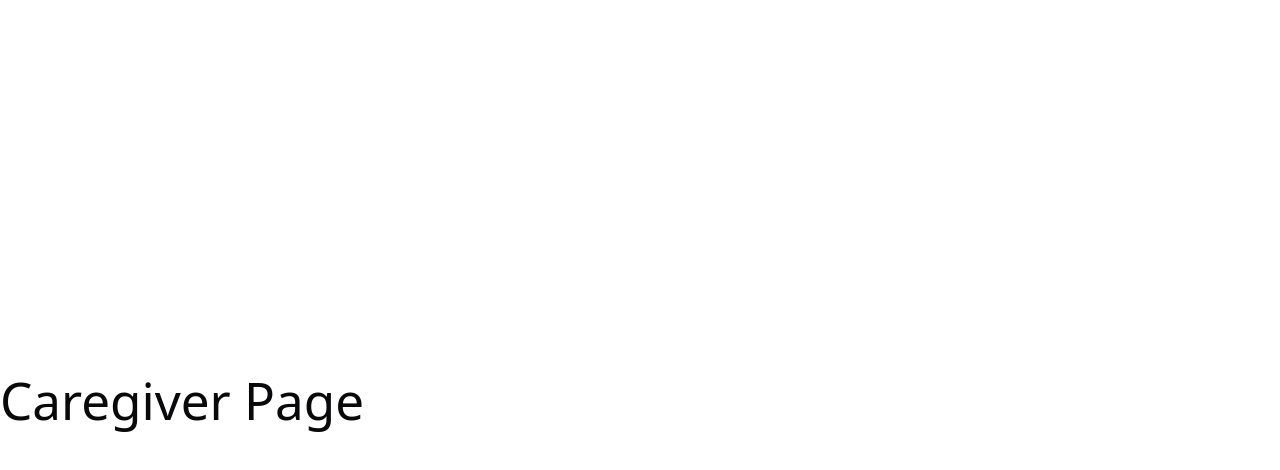
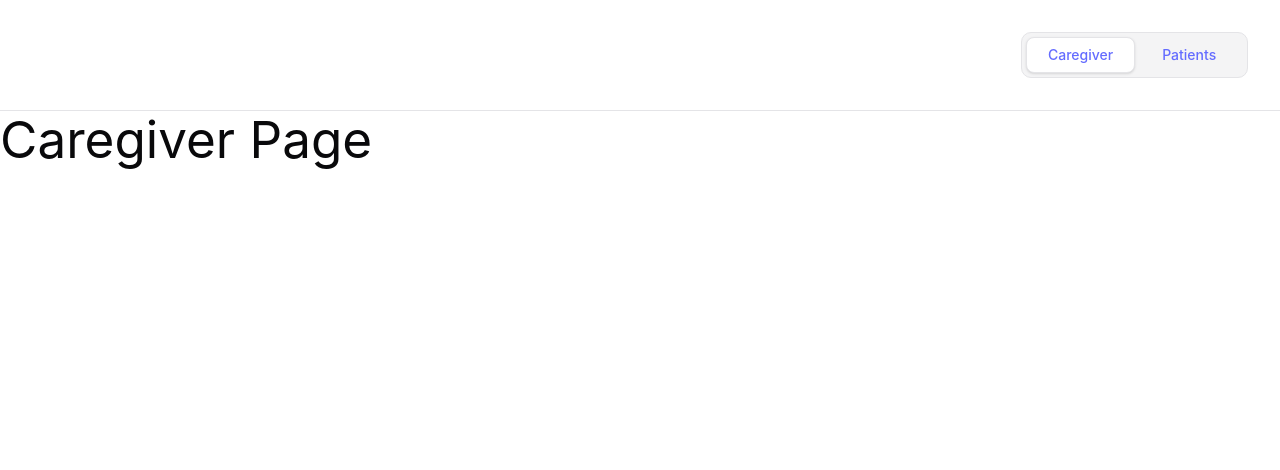
Before and after one commit to GabrielxKuek/buildingblocs-june-2025, a React (Vite) app in the folder client/: page /caregiver in a window 1280 px wide. Shown: the top 470 px of the page. Built offline with nearby package versions, Linux system fonts and the light colour scheme.

Commit message:
create navbar + update styling for main content

```diff
--- a/client/src/App.jsx
+++ b/client/src/App.jsx
@@ -1,12 +1,20 @@
+// import dependencies
+import { BrowserRouter, Routes, Route } from "react-router-dom";
+
+// import components
 import TestPage from './pages/TestPage'
 import ErrorPage from './pages/ErrorPage'
 import CaregiverPage from './pages/CaregiverPage'
 import PatientPage from './pages/PatientPage'
-import { BrowserRouter, Routes, Route } from "react-router-dom";
+import Navbar from "@/components/misc/Navbar"
 
 function App() {
   return (
     <BrowserRouter>
+      {/* Navbar */}
+      <Navbar/>
+
+      {/* Routes */}
       <Routes>
         <Route path="/test" element={<TestPage />} />
         <Route path="/caregiver" element={<CaregiverPage />} />
--- /dev/null
+++ b/client/src/components/misc/Navbar.jsx
@@ -0,0 +1,33 @@
+import { Link, useLocation } from 'react-router-dom';
+import { ToggleGroup, ToggleGroupItem } from "@/components/ui/toggle-group"
+
+const Navbar = () => {
+    const location = useLocation();
+
+    return (
+        <div className="flex justify-end p-8 border-b">
+            <ToggleGroup
+                type="single"
+                value={location.pathname}
+                className="bg-muted rounded-lg p-1 border"
+            >
+                <ToggleGroupItem
+                    value="/caregiver"
+                    asChild
+                    className="px-6 py-2 rounded-md font-medium data-[state=on]:bg-background data-[state=on]:shadow-sm data-[state=on]:border transition-all duration-200"
+                >
+                    <Link to="/caregiver">Caregiver</Link>
+                </ToggleGroupItem>
+                <ToggleGroupItem
+                    value="/patient"
+                    asChild
+                    className="px-6 py-2 rounded-md font-medium data-[state=on]:bg-background data-[state=on]:shadow-sm data-[state=on]:border transition-all duration-200"
+                >
+                    <Link to="/patient">Patients</Link>
+                </ToggleGroupItem>
+            </ToggleGroup>
+        </div>
+    )
+}
+
+export default Navbar;
--- /dev/null
+++ b/client/src/components/ui/button.jsx
@@ -0,0 +1,55 @@
+import * as React from "react"
+import { Slot } from "@radix-ui/react-slot"
+import { cva } from "class-variance-authority";
+
+import { cn } from "@/lib/utils"
+
+const buttonVariants = cva(
+  "inline-flex items-center justify-center gap-2 whitespace-nowrap rounded-md text-sm font-medium transition-all disabled:pointer-events-none disabled:opacity-50 [&_svg]:pointer-events-none [&_svg:not([class*='size-'])]:size-4 shrink-0 [&_svg]:shrink-0 outline-none focus-visible:border-ring focus-visible:ring-ring/50 focus-visible:ring-[3px] aria-invalid:ring-destructive/20 dark:aria-invalid:ring-destructive/40 aria-invalid:border-destructive",
+  {
+    variants: {
+      variant: {
+        default:
+          "bg-primary text-primary-foreground shadow-xs hover:bg-primary/90",
+        destructive:
+          "bg-destructive text-white shadow-xs hover:bg-destructive/90 focus-visible:ring-destructive/20 dark:focus-visible:ring-destructive/40 dark:bg-destructive/60",
+        outline:
+          "border bg-background shadow-xs hover:bg-accent hover:text-accent-foreground dark:bg-input/30 dark:border-input dark:hover:bg-input/50",
+        secondary:
+          "bg-secondary text-secondary-foreground shadow-xs hover:bg-secondary/80",
+        ghost:
+          "hover:bg-accent hover:text-accent-foreground dark:hover:bg-accent/50",
+        link: "text-primary underline-offset-4 hover:underline",
+      },
+      size: {
+        default: "h-9 px-4 py-2 has-[>svg]:px-3",
+        sm: "h-8 rounded-md gap-1.5 px-3 has-[>svg]:px-2.5",
+        lg: "h-10 rounded-md px-6 has-[>svg]:px-4",
+        icon: "size-9",
+      },
+    },
+    defaultVariants: {
+      variant: "default",
+      size: "default",
+    },
+  }
+)
+
+function Button({
+  className,
+  variant,
+  size,
+  asChild = false,
+  ...props
+}) {
+  const Comp = asChild ? Slot : "button"
+
+  return (
+    (<Comp
+      data-slot="button"
+      className={cn(buttonVariants({ variant, size, className }))}
+      {...props} />)
+  );
+}
+
+export { Button, buttonVariants }
--- /dev/null
+++ b/client/src/components/ui/toggle-group.jsx
@@ -0,0 +1,60 @@
+import * as React from "react"
+import * as ToggleGroupPrimitive from "@radix-ui/react-toggle-group"
+
+import { cn } from "@/lib/utils"
+import { toggleVariants } from "@/components/ui/toggle"
+
+const ToggleGroupContext = React.createContext({
+  size: "default",
+  variant: "default",
+})
+
+function ToggleGroup({
+  className,
+  variant,
+  size,
+  children,
+  ...props
+}) {
+  return (
+    (<ToggleGroupPrimitive.Root
+      data-slot="toggle-group"
+      data-variant={variant}
+      data-size={size}
+      className={cn(
+        "group/toggle-group flex w-fit items-center rounded-md data-[variant=outline]:shadow-xs",
+        className
+      )}
+      {...props}>
+      <ToggleGroupContext.Provider value={{ variant, size }}>
+        {children}
+      </ToggleGroupContext.Provider>
+    </ToggleGroupPrimitive.Root>)
+  );
+}
+
+function ToggleGroupItem({
+  className,
+  children,
+  variant,
+  size,
+  ...props
+}) {
+  const context = React.useContext(ToggleGroupContext)
+
+  return (
+    (<ToggleGroupPrimitive.Item
+      data-slot="toggle-group-item"
+      data-variant={context.variant || variant}
+      data-size={context.size || size}
+      className={cn(toggleVariants({
+        variant: context.variant || variant,
+        size: context.size || size,
+      }), "min-w-0 flex-1 shrink-0 rounded-none shadow-none first:rounded-l-md last:rounded-r-md focus:z-10 focus-visible:z-10 data-[variant=outline]:border-l-0 data-[variant=outline]:first:border-l", className)}
+      {...props}>
+      {children}
+    </ToggleGroupPrimitive.Item>)
+  );
+}
+
+export { ToggleGroup, ToggleGroupItem }
--- /dev/null
+++ b/client/src/components/ui/toggle.jsx
@@ -0,0 +1,45 @@
+"use client"
+
+import * as React from "react"
+import * as TogglePrimitive from "@radix-ui/react-toggle"
+import { cva } from "class-variance-authority";
+
+import { cn } from "@/lib/utils"
+
+const toggleVariants = cva(
+  "inline-flex items-center justify-center gap-2 rounded-md text-sm font-medium hover:bg-muted hover:text-muted-foreground disabled:pointer-events-none disabled:opacity-50 data-[state=on]:bg-accent data-[state=on]:text-accent-foreground [&_svg]:pointer-events-none [&_svg:not([class*='size-'])]:size-4 [&_svg]:shrink-0 focus-visible:border-ring focus-visible:ring-ring/50 focus-visible:ring-[3px] outline-none transition-[color,box-shadow] aria-invalid:ring-destructive/20 dark:aria-invalid:ring-destructive/40 aria-invalid:border-destructive whitespace-nowrap",
+  {
+    variants: {
+      variant: {
+        default: "bg-transparent",
+        outline:
+          "border border-input bg-transparent shadow-xs hover:bg-accent hover:text-accent-foreground",
+      },
+      size: {
+        default: "h-9 px-2 min-w-9",
+        sm: "h-8 px-1.5 min-w-8",
+        lg: "h-10 px-2.5 min-w-10",
+      },
+    },
+    defaultVariants: {
+      variant: "default",
+      size: "default",
+    },
+  }
+)
+
+function Toggle({
+  className,
+  variant,
+  size,
+  ...props
+}) {
+  return (
+    (<TogglePrimitive.Root
+      data-slot="toggle"
+      className={cn(toggleVariants({ variant, size, className }))}
+      {...props} />)
+  );
+}
+
+export { Toggle, toggleVariants }
--- a/client/src/styles/index.css
+++ b/client/src/styles/index.css
@@ -188,3 +188,23 @@ button:focus-visible {
     @apply bg-background text-foreground;
   }
 }
+
+/* //////////////
+//// FREEDOM ////
+////////////// */
+
+/* sizing */
+/* * {
+  margin: 0;
+  padding: 0;
+  box-sizing: border-box;
+} */
+
+html, body, #root {
+  width: 100%;
+  height: 100%;
+}
+
+body {
+  font-family: Inter, system-ui, Avenir, Helvetica, Arial, sans-serif;
+}
```
Also changed, not shown: client/package.json (+8 -0 lines).
